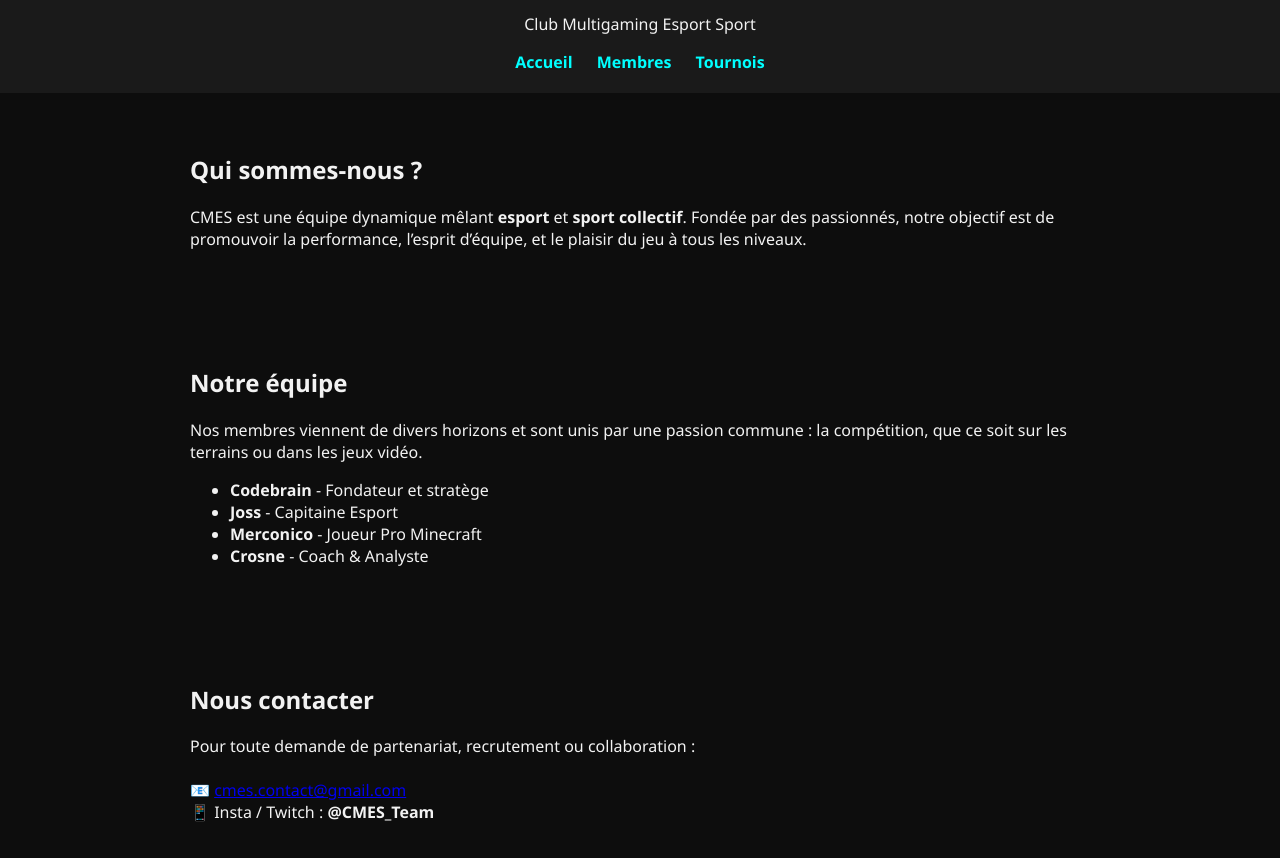
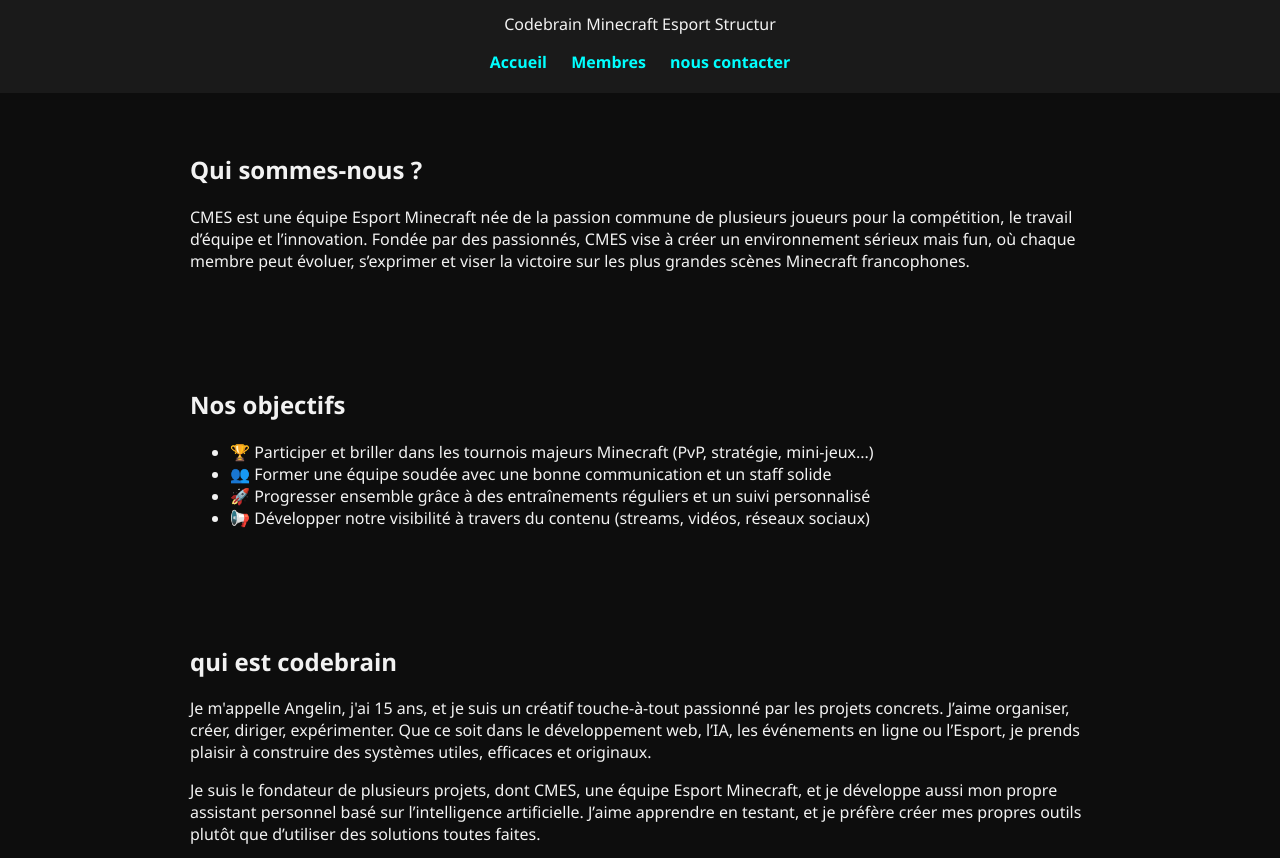
Before and after one commit to langeignons/CMES, a plain HTML site: page index.html in a window 1280 px wide. Shown: the part 78-936 px from the top of the page. Drawn offline with Linux system fonts and the light colour scheme.

Commit message:
Update index.html

```diff
--- a/index.html
+++ b/index.html
@@ -9,47 +9,42 @@
 <body>
   <header>
     <h1>CMES</h1>
-    <p>Club Multigaming Esport Sport</p>
+    <p>Codebrain Minecraft Esport Structur</p>
     <nav>
   <a href="index.html">Accueil</a>
-  <a href="membres.html">Membres</a>
-  <a href="tournois.html">Tournois</a>
+  <a href="membre.html">Membres</a>
+  <a href="contact.html">nous contacter</a>
 </nav>
   </header>
 
-  <section id="about">
+  <section id="qui-sommes-nous">
     <h2>Qui sommes-nous ?</h2>
-    <p>
-      <span class="highlight">CMES</span> est une équipe dynamique mêlant <strong>esport</strong> et <strong>sport collectif</strong>.
-      Fondée par des passionnés, notre objectif est de promouvoir la performance, l’esprit d’équipe,
-      et le plaisir du jeu à tous les niveaux.
-    </p>
+    <p>CMES est une équipe Esport Minecraft née de la passion commune de plusieurs joueurs pour la compétition, le travail d’équipe et l’innovation. Fondée par des passionnés, CMES vise à créer un environnement sérieux mais fun, où chaque membre peut évoluer, s’exprimer et viser la victoire sur les plus grandes scènes Minecraft francophones.</p>
   </section>
 
-  <section id="team">
-    <h2>Notre équipe</h2>
-    <p>
-      Nos membres viennent de divers horizons et sont unis par une passion commune : la compétition, que ce soit
-      sur les terrains ou dans les jeux vidéo.
-    </p>
+  <section id="nos-objectifs">
+    <h2>Nos objectifs</h2>
     <ul>
-      <li><strong>Codebrain</strong> - Fondateur et stratège</li>
-      <li><strong>Joss</strong> - Capitaine Esport</li>
-      <li><strong>Merconico</strong> - Joueur Pro Minecraft</li>
-      <li><strong>Crosne</strong> - Coach & Analyste</li>
+      <li>🏆 Participer et briller dans les tournois majeurs Minecraft (PvP, stratégie, mini-jeux...)</li>
+      <li>👥 Former une équipe soudée avec une bonne communication et un staff solide</li>
+      <li>🚀 Progresser ensemble grâce à des entraînements réguliers et un suivi personnalisé</li>
+      <li>📢 Développer notre visibilité à travers du contenu (streams, vidéos, réseaux sociaux)</li>
     </ul>
   </section>
 
-  <section id="contact">
-    <h2>Nous contacter</h2>
-    <p>
-      Pour toute demande de partenariat, recrutement ou collaboration :
-      <br /><br />
-      📧 <a href="mailto:cmes.contact@gmail.com">cmes.contact@gmail.com</a>
-      <br />
-      📱 Insta / Twitch : <strong>@CMES_Team</strong>
-    </p>
+  <section id="qui-est-codebrain">
+    <h2>qui est codebrain</h2>
+    <p>Je m'appelle Angelin, j'ai 15 ans, et je suis un créatif touche-à-tout passionné par les projets concrets. J’aime organiser, créer, diriger, expérimenter. Que ce soit dans le développement web, l’IA, les événements en ligne ou l’Esport, je prends plaisir à construire des systèmes utiles, efficaces et originaux.</p>
+    <p>Je suis le fondateur de plusieurs projets, dont CMES, une équipe Esport Minecraft, et je développe aussi mon propre assistant personnel basé sur l’intelligence artificielle. J’aime apprendre en testant, et je préfère créer mes propres outils plutôt que d’utiliser des solutions toutes faites.</p>
+    <p>Autonome, curieux, motivé et rigoureux, j'avance avec une seule idée : repousser mes limites et transformer mes idées en réalité, peu importe les contraintes. Ce que je ne sais pas faire aujourd’hui, je l’apprendrai demain.</p>
   </section>
+
+
+  <section id="remerciements">
+    <h2>Remerciements</h2>
+    <p>Un immense merci à toutes les personnes qui soutiennent CMES depuis ses débuts : les joueurs, le staff, les partenaires, les testeurs, et bien sûr, notre communauté. C’est grâce à vous que le projet avance chaque jour.</p>
+  </section>
+
 
   <footer>
     © 2025 CMES - Tous droits réservés
```
